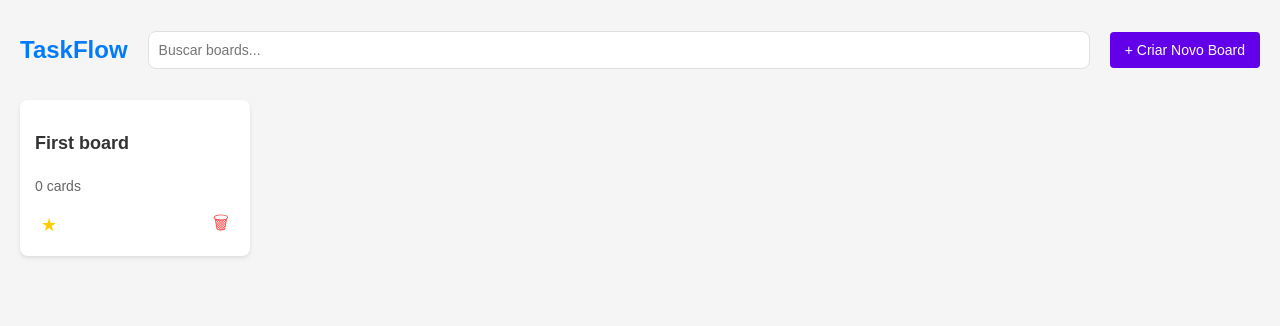
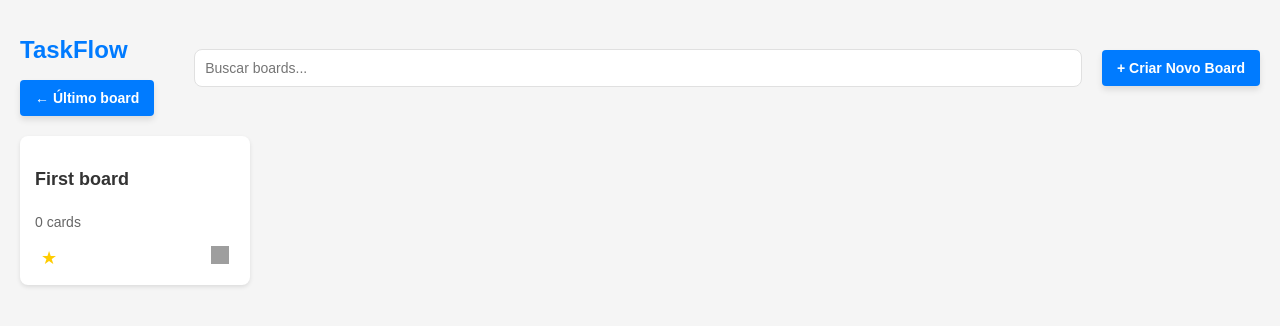
Before and after one commit to dougaandrade/todoList, an Angular app in the folder frontend/: page /boards in a window 1280 px wide. Shown: the top 326 px of the page. Built offline with nearby package versions, Linux system fonts and the light colour scheme; grey boxes are pictures that could not be loaded.

Commit message:
feat: enhance Boards component with improved styling and back navigation button

```diff
--- a/frontend/src/app/boards/boards.component.css
+++ b/frontend/src/app/boards/boards.component.css
@@ -41,12 +41,22 @@ header {
   padding: 10px 15px;
   border-radius: 8px;
   font-size: 14px;
+  font-weight: bold;
   cursor: pointer;
-  transition: background-color 0.3s ease;
+  transition: background-color 0.3s ease, transform 0.2s ease;
+  box-shadow: 0 4px 6px rgba(0, 0, 0, 0.1);
 }
 
 .create-board-button:hover {
   background-color: #0056b3;
+  transform: translateY(-2px);
+  box-shadow: 0 6px 10px rgba(0, 0, 0, 0.15);
+}
+
+.create-board-button:active {
+  background-color: #003f7f;
+  transform: translateY(0);
+  box-shadow: 0 4px 6px rgba(0, 0, 0, 0.1);
 }
 
 .boards-container {
@@ -107,10 +117,50 @@ header {
 }
 
 header button {
-  background: #6200ea;
+  background: #007bff;
   color: white;
   border: none;
   padding: 10px 15px;
   border-radius: 4px;
   cursor: pointer;
 }
+
+.header-content {
+
+  align-items: center;
+  gap: 10px;
+  flex-wrap: wrap;
+  flex-direction: column;
+}
+
+.back-button {
+  background-color: #007bff;
+  color: #ffffff;
+  border: none;
+  padding: 10px 15px;
+  border-radius: 8px;
+  font-size: 14px;
+  font-weight: bold;
+  cursor: pointer;
+  margin-right: 20px;
+  transition: background-color 0.3s ease, transform 0.2s ease;
+  box-shadow: 0 4px 6px rgba(0, 0, 0, 0.1);
+}
+
+.back-button:hover {
+  background-color: #0a4483;
+  transform: translateY(-2px);
+  box-shadow: 0 6px 10px rgba(0, 0, 0, 0.15);
+}
+
+.back-button:active {
+  background-color: #003f7f;
+  transform: translateY(0);
+  box-shadow: 0 4px 6px rgba(0, 0, 0, 0.1);
+}
+
+.delete-icon {
+  width: 18px;
+  height: 18px;
+  pointer-events: none;
+}
--- a/frontend/src/app/boards/boards.component.html
+++ b/frontend/src/app/boards/boards.component.html
@@ -1,6 +1,10 @@
 <div class="boards-page">
   <header class="boards-header">
-    <h1 class="app-title">TaskFlow</h1>
+    <div class="header-content">
+      <h1 class="app-title">TaskFlow</h1>
+      <button class="back-button" [routerLink]="['/main']">← Último board</button>
+    </div>
+
     <input type="text" placeholder="Buscar boards..." class="search-input" />
     <button class="create-board-button" (click)="addBoard()">+ Criar Novo Board</button>
   </header>
@@ -10,7 +14,9 @@
       <p class="board-cards">{{ board.cardCount }} cards</p>
       <div class="board-actions">
         <button class="favorite-button">★</button>
-        <button class="delete-button" (click)="deleteBoard(board.id)">🗑</button>
+        <button class="delete-button" (click)="deleteBoard(board.id)">
+          <img src="https://img.icons8.com/?size=100&id=68064&format=png&color=000000" alt="Delete Icon" class="delete-icon" />
+        </button>
       </div>
     </div>
   </div>
--- a/frontend/src/app/boards/boards.component.ts
+++ b/frontend/src/app/boards/boards.component.ts
@@ -1,6 +1,7 @@
 import { Component } from '@angular/core';
 import { CommonModule } from '@angular/common';
 import { FormsModule } from '@angular/forms';
+import { RouterModule } from '@angular/router'; // Import RouterModule
 
 interface Board {
   id: string;
@@ -11,7 +12,7 @@ interface Board {
 @Component({
   selector: 'app-boards',
   standalone: true,
-  imports: [CommonModule, FormsModule],
+  imports: [CommonModule, FormsModule, RouterModule],
   templateUrl: './boards.component.html',
   styleUrls: ['./boards.component.css']
 })
--- a/frontend/src/app/main-screen/main-screen.component.css
+++ b/frontend/src/app/main-screen/main-screen.component.css
@@ -128,19 +128,29 @@
 }
 
 .boards-button {
-  background: #007bff;
-  color: white;
+  background-color: #007bff;
+  color: #ffffff;
   border: none;
   padding: 10px 15px;
-  border-radius: 4px;
-  cursor: pointer;
+  border-radius: 8px;
   font-size: 14px;
   font-weight: bold;
-  transition: background-color 0.2s ease, color 0.2s ease;
+  cursor: pointer;
+  margin-right: 20px;
+  transition: background-color 0.3s ease, transform 0.2s ease;
+  box-shadow: 0 4px 6px rgba(0, 0, 0, 0.1);
 }
 
 .boards-button:hover {
-  background: #0056b3;
+  background-color: #0056b3;
+  transform: translateY(-2px);
+  box-shadow: 0 6px 10px rgba(0, 0, 0, 0.15);
+}
+
+.boards-button:active {
+  background-color: #003f7f;
+  transform: translateY(0);
+  box-shadow: 0 4px 6px rgba(0, 0, 0, 0.1);
 }
 
 .search-bar {
```
